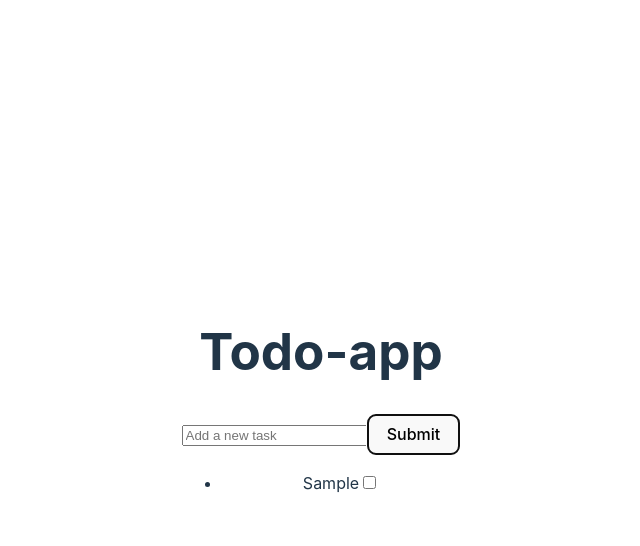
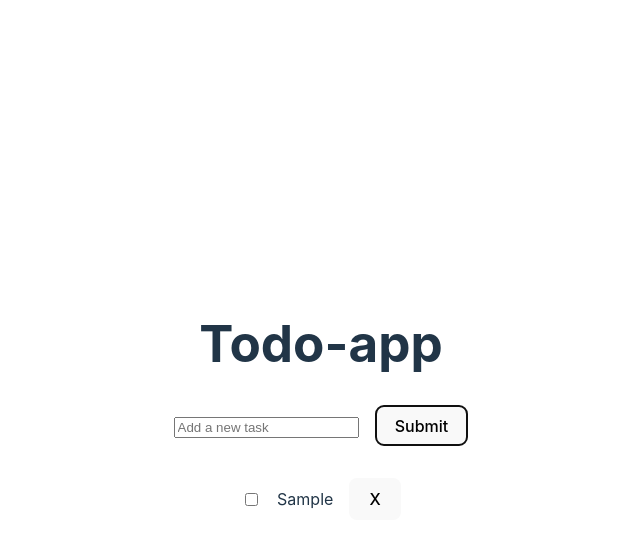
Before and after one commit to SofiaCronstrom/to-do, a React (Vite) app: page / in a window 1280 px wide. Both pictures are taken after typing "Sample" into the empty fields and a click on the button "Submit". Shown: the top 546 px of the page, without its empty margins (319-959 px from the left). Built offline with nearby package versions, Linux system fonts and the light colour scheme.

Commit message:
adding delete btn and some styling

```diff
--- a/src/App.css
+++ b/src/App.css
@@ -41,6 +41,23 @@
   color: #888;
 }
 
+/*Min style*/
+form{
+  display: flex;
+  align-items: center;
+  gap: 1rem;
+}
 .task-completed{
   text-decoration: line-through;
 }
+ul{
+  list-style-type: none;
+  margin: 2rem 0 0 0;
+  padding: 0;
+  li{
+    display: flex;
+    align-items: center;
+    justify-content: center;
+    gap: 1rem;
+  }
+}
--- a/src/Component/todoList.tsx
+++ b/src/Component/todoList.tsx
@@ -1,4 +1,4 @@
-import { ChangeEvent, useState } from "react";
+import { useState } from "react";
 
 export default function TodoList() {
   const [task, setTask] = useState<string>("");
@@ -9,8 +9,9 @@ export default function TodoList() {
   const handleSubmit = (e: React.FormEvent<HTMLFormElement>) => {
     e.preventDefault();
     //kolla upp denna
-    if (task !== "") {
-      setTodos((prev) => [...prev, task]);
+    const item = task.trim();
+    if (item !== "") {
+      setTodos((prev) => [...prev, item]);
     }
     setTask("");
   };
@@ -24,6 +25,11 @@ export default function TodoList() {
     }
   }
 
+  const handleDelete = (index: number) => {
+    setTodos((prev) => prev.filter((_item, idx) => idx !== index));
+    setCompleted((prev) => prev.filter((item) => item !== index));
+  }
+
   return (
     <section className="todo-container">
       <article className="todo-items"></article>
@@ -34,7 +40,7 @@ export default function TodoList() {
           <input
             placeholder="Add a new task"
             value={task}
-            onChange={(e) => setTask(e.target.value.trim())}
+            onChange={(e) => setTask(e.target.value)}
           />
         </label>
         <button type="submit" className="submit-btn">
@@ -44,8 +50,10 @@ export default function TodoList() {
       <ul>
         {todos.map((item, index) => (
 
-          <li className={`${completed.includes(index) ? 'task-completed' : ''}`}key={index}>{item}
-          <input onClick={() => handleComplete(index)} type="checkbox"/>
+          <li className={`${completed.includes(index) ? 'task-completed' : ''}`}key={index}>
+          <input checked={completed.includes(index)} onChange={() => handleComplete(index)} type="checkbox"/>
+          {item}
+          <button onClick={() => handleDelete(index)}>X</button>
           </li>
 
 
```
